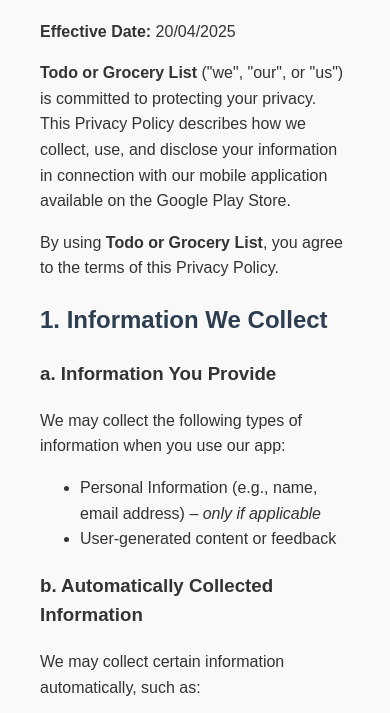
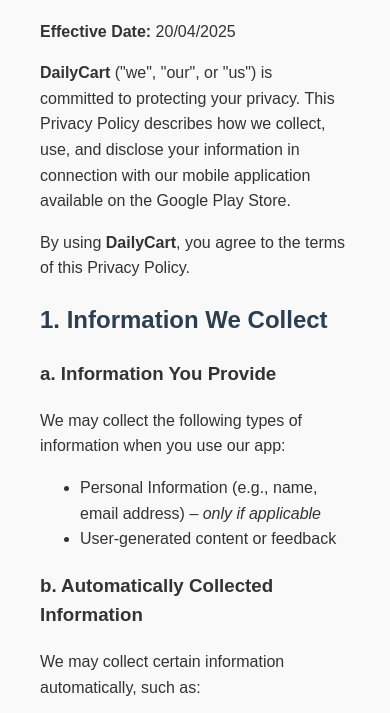
Before and after one commit to DJ2211/Privacy-Policy-For-Todo-or-Grocery-List, a plain HTML site: page index.html in a window 390 px wide. Shown: the part 94-807 px from the top of the page. Drawn offline with Linux system fonts and the light colour scheme.

Commit message:
change name of app

```diff
--- a/index.html
+++ b/index.html
@@ -3,7 +3,7 @@
 <head>
   <meta charset="UTF-8" />
   <meta name="viewport" content="width=device-width, initial-scale=1.0"/>
-  <title>Privacy Policy - [Your App Name]</title>
+  <title>Privacy Policy - DailyCart</title>
   <style>
     body {
       font-family: Arial, sans-serif;
@@ -28,8 +28,8 @@
   <h1>Privacy Policy</h1>
   <p><strong>Effective Date:</strong> 20/04/2025</p>
 
-  <p><strong>Todo or Grocery List</strong> ("we", "our", or "us") is committed to protecting your privacy. This Privacy Policy describes how we collect, use, and disclose your information in connection with our mobile application available on the Google Play Store.</p>
-  <p>By using <strong>Todo or Grocery List</strong>, you agree to the terms of this Privacy Policy.</p>
+  <p><strong>DailyCart</strong> ("we", "our", or "us") is committed to protecting your privacy. This Privacy Policy describes how we collect, use, and disclose your information in connection with our mobile application available on the Google Play Store.</p>
+  <p>By using <strong>DailyCart</strong>, you agree to the terms of this Privacy Policy.</p>
 
   <h2>1. Information We Collect</h2>
   <h3>a. Information You Provide</h3>
@@ -95,7 +95,7 @@
   <h2>10. Contact Us</h2>
   <p>If you have any questions or concerns about this Privacy Policy, you can contact us at:</p>
   <p>
-    <strong>Todo or Grocery List</strong><br/>
+    <strong>DailyCart</strong><br/>
 
   </p>
 </body>
```
